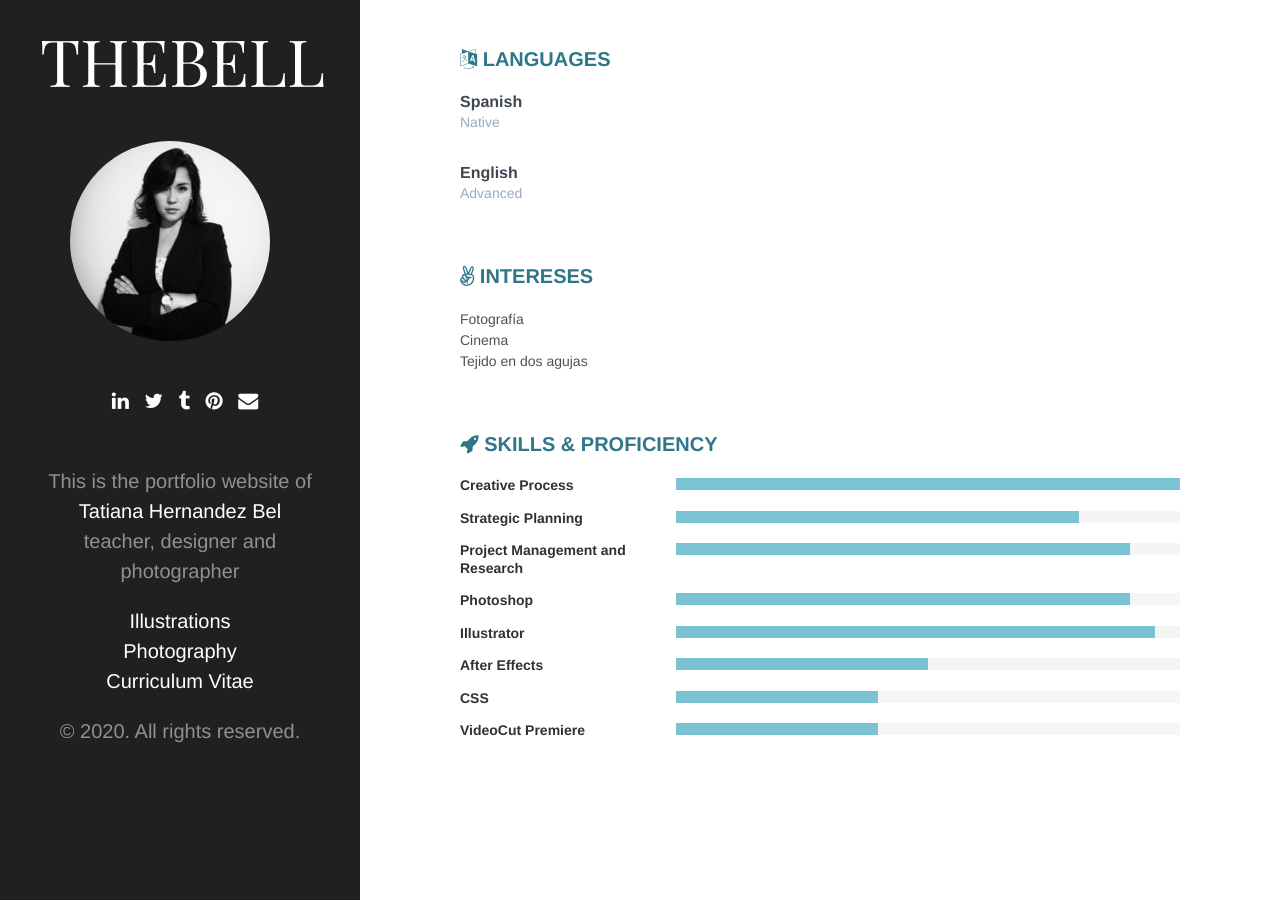
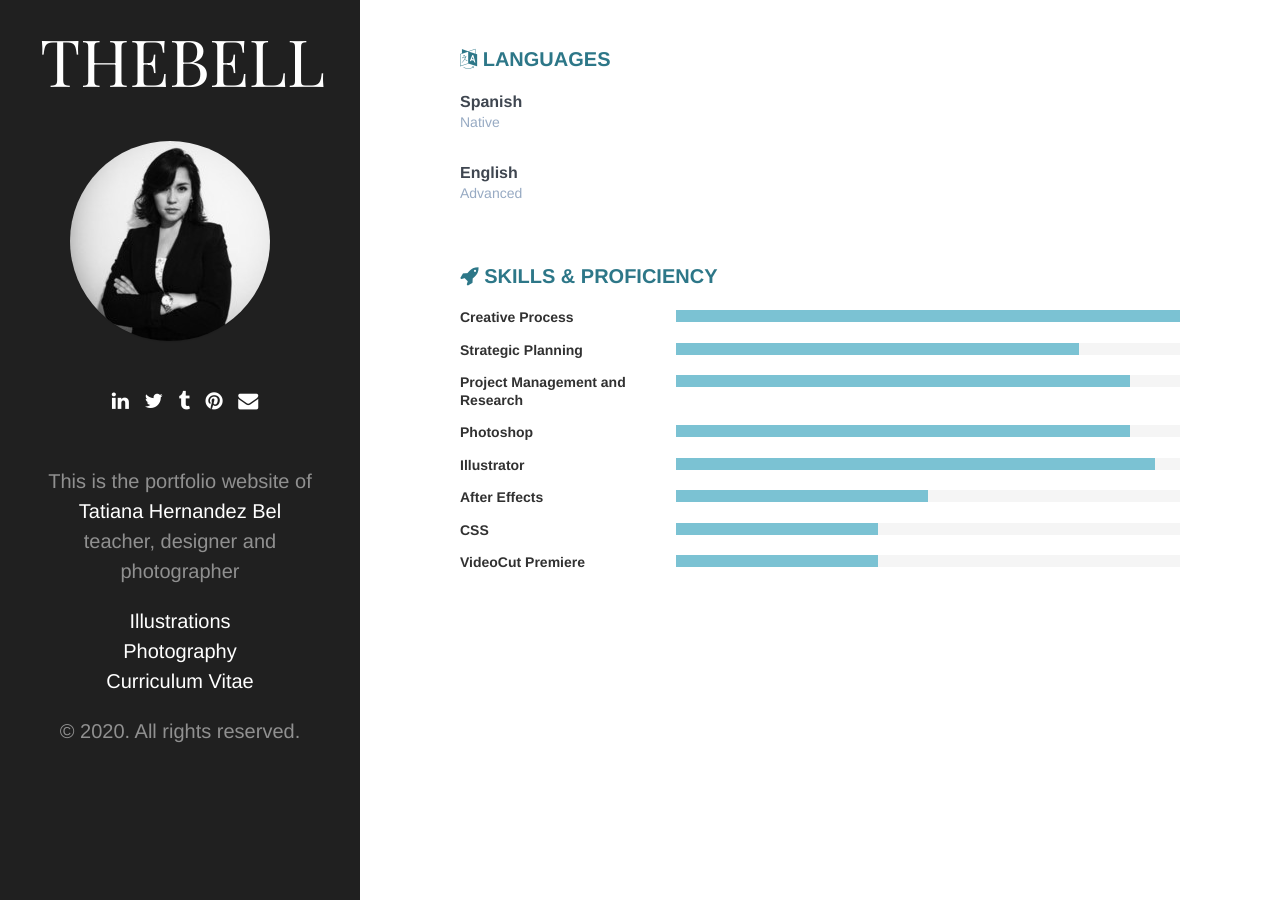
Before and after one commit to TatianaHbel/personal, a Jekyll site: the page built from _pages/cv.md, in a window 1280 px wide and 900 px high, scrolled down 1802 px. Built offline with Jekyll 4.4.1, drawn with Linux system fonts in a browser that asks for light colours.

```diff
--- a/_data/extra.yml
+++ b/_data/extra.yml
@@ -31,15 +31,6 @@ extra:
         subtitle: Native
       - title: English
         subtitle: Advanced
-  - name: Intereses
-    icon: fa-angellist
-    items:
-      - title:
-        subtitle:
-        description:
-          - paragraph: Fotografía
-          - paragraph: Cinema
-          - paragraph: Tejido en dos agujas
 
 extra-es:
   - name: Otros Estudios
--- a/_data/interests.yml
+++ b/_data/interests.yml
@@ -9,7 +9,7 @@ interests:
         - paragraph: Cinema
         - paragraph: Needlework
 interests-es:
-  name: Interests
+  name: Intereses
   icon: fa-angellist
   items:
     - title:
```
